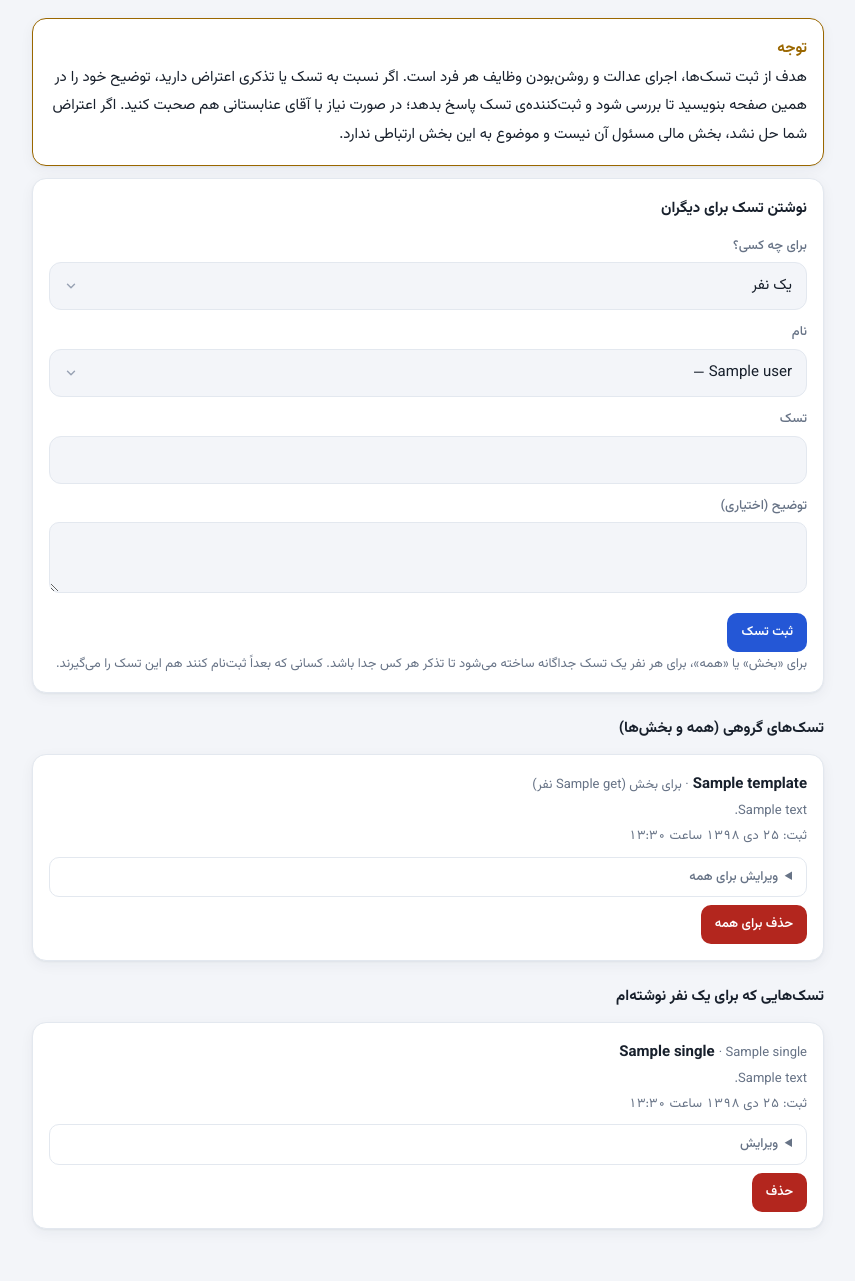
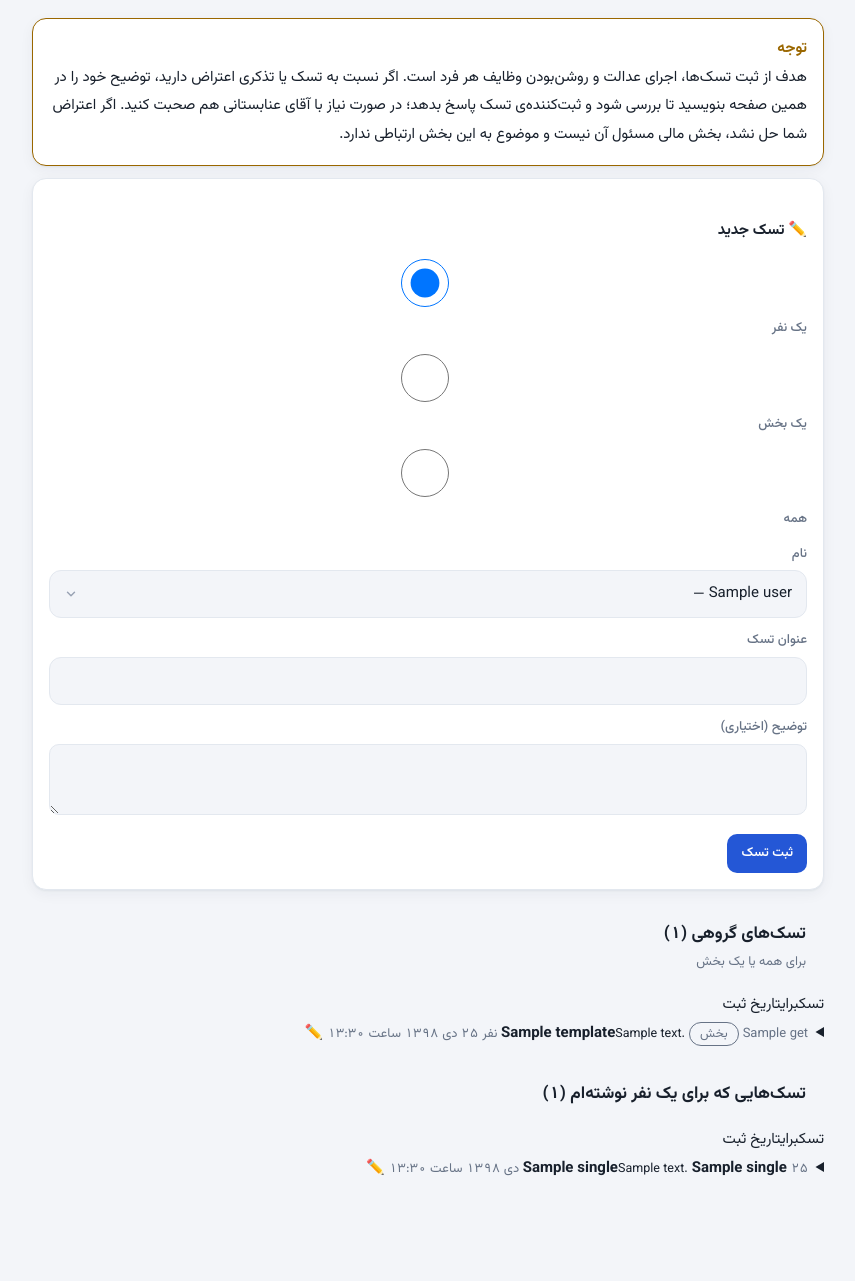
Before and after one commit to faeze-shirkhani/staff-portal, a Laravel app: template resources/views/tasks/assign.blade.php in a window 1280 px wide. Shown: the whole page, without its empty margins (212-1067 px from the left). After the commit the page ends 1176 px from the top, so only its background shows below. Run offline with Laravel 12, Linux system fonts and the light colour scheme; the template is opened without the code that fills it: most values are stand-ins (such as "Sample title", 1, 10 or a date in 2020); parts of the project's set-up code (start-up, migrations or seed data) failed here and were passed over.

Commit message:
My tasks and assign task: new UI

```diff
--- a/resources/views/tasks/assign.blade.php
+++ b/resources/views/tasks/assign.blade.php
@@ -2,15 +2,15 @@
 @use('App\Support\Fa')
 @section('title', 'نوشتن تسک')
 @section('body')
-<form method="post" action="/tasks/assign" class="card">
+<form method="post" action="/tasks/assign" class="card aform">
   @csrf
-  <b>نوشتن تسک برای دیگران</b>
-  <label>برای چه کسی؟</label>
-  <select name="target" onchange="document.getElementById('bu').hidden=this.value!=='user';document.getElementById('bs').hidden=this.value!=='section'">
-    <option value="user">یک نفر</option>
-    <option value="section">یک بخش</option>
-    <option value="all">همه</option>
-  </select>
+  <h3 class="ah">✏️ تسک جدید</h3>
+  <div class="atarget" id="atarget">
+    <label class="on"><input type="radio" name="target" value="user" checked> یک نفر</label>
+    <label><input type="radio" name="target" value="section"> یک بخش</label>
+    <label><input type="radio" name="target" value="all"> همه</label>
+  </div>
+  <div class="agrid">
     <div id="bu">
       <label>نام</label>
       <select name="user_id">
@@ -21,23 +21,27 @@
       <label>بخش</label>
       <select name="section">@foreach ($sections as $k => $v)<option value="{{ $k }}">{{ $v }}</option>@endforeach</select>
     </div>
-  <label>تسک</label>
-  <input name="title" maxlength="200" required>
-  <label>توضیح (اختیاری)</label>
-  <textarea name="note" rows="2" maxlength="1000"></textarea>
+    <div class="afull"><label>عنوان تسک</label><input name="title" maxlength="200" required></div>
+    <div class="afull"><label>توضیح (اختیاری)</label><textarea name="note" rows="2" maxlength="1000"></textarea></div>
+  </div>
+  <div class="ahint" id="ahint"></div>
   <button class="btn">ثبت تسک</button>
-  <div class="sm">برای «بخش» یا «همه»، برای هر نفر یک تسک جداگانه ساخته می‌شود تا تذکر هر کس جدا باشد. کسانی که بعداً ثبت‌نام کنند هم این تسک را می‌گیرند.</div>
 </form>
 
-<h3>تسک‌های گروهی (همه و بخش‌ها)</h3>
+<div class="osheet a4" style="margin-bottom:14px">
+  <div class="tlist-h"><div><h3 style="margin:0;font-size:17px">تسک‌های گروهی ({{ Fa::num($templates->count()) }})</h3><div class="sm">برای همه یا یک بخش</div></div></div>
+  @if ($templates->count())
+    <div class="ohead"><span>تسک</span><span>برای</span><span>تاریخ ثبت</span><span></span></div>
+  @endif
   @forelse ($templates as $g)
-  <div class="card">
-    <b>{{ $g->title }}</b>
-    <span class="sm">· برای {{ $g->scope === 'all' ? 'همه' : 'بخش ' . ($sections[$g->section] ?? '') }} ({{ Fa::num($counts->get($g->id, 0)) }} نفر)</span>
-    @if ($g->note)<div class="sm">{!! nl2br(e($g->note)) !!}</div>@endif
-    <div class="sm">ثبت: {{ Fa::dt($g->created_at) }}</div>
-    <details style="margin-top:8px">
-      <summary class="btn gh">ویرایش برای همه</summary>
+    <details class="orow">
+      <summary>
+        <span class="a-title"><b>{{ $g->title }}</b>@if ($g->note)<small>{{ \Illuminate\Support\Str::limit($g->note, 80) }}</small>@endif</span>
+        <span><span class="pill neutral">{{ $g->scope === 'all' ? 'همه' : 'بخش ' . ($sections[$g->section] ?? '') }}</span> <span class="sm">{{ Fa::num($counts->get($g->id, 0)) }} نفر</span></span>
+        <span class="sm">{{ Fa::dt($g->created_at) }}</span>
+        <span class="c-ic" title="ویرایش">✏️</span>
+      </summary>
+      <div class="obody">
         <form method="post" action="/tasks/assign/group/{{ $g->id }}/update">
           @csrf
           <label>عنوان</label>
@@ -46,24 +50,31 @@
           <textarea name="note" rows="2" maxlength="1000">{{ $g->note }}</textarea>
           <button class="btn">ذخیره برای همه</button>
         </form>
-    </details>
         <form method="post" action="/tasks/assign/group/{{ $g->id }}/delete" class="inl" onsubmit="return confirm('این تسک برای همه حذف شود؟')">
           @csrf
           <button class="btn no">حذف برای همه</button>
         </form>
       </div>
+    </details>
   @empty
-  <div class="sm">تسک گروهی ثبت نشده است.</div>
+    <div class="empty">تسک گروهی ثبت نشده است.</div>
   @endforelse
+</div>
 
-<h3>تسک‌هایی که برای یک نفر نوشته‌ام</h3>
+<div class="osheet a4">
+  <div class="tlist-h"><div><h3 style="margin:0;font-size:17px">تسک‌هایی که برای یک نفر نوشته‌ام ({{ Fa::num($singles->count()) }})</h3></div></div>
+  @if ($singles->count())
+    <div class="ohead"><span>تسک</span><span>برای</span><span>تاریخ ثبت</span><span></span></div>
+  @endif
   @forelse ($singles as $t)
-  <div class="card">
-    <b>{{ $t->title }}</b> <span class="sm">· {{ $t->uname }}</span>
-    @if ($t->note)<div class="sm">{!! nl2br(e($t->note)) !!}</div>@endif
-    <div class="sm">ثبت: {{ Fa::dt($t->created_at) }}</div>
-    <details style="margin-top:8px">
-      <summary class="btn gh">ویرایش</summary>
+    <details class="orow">
+      <summary>
+        <span class="a-title"><b>{{ $t->title }}</b>@if ($t->note)<small>{{ \Illuminate\Support\Str::limit($t->note, 80) }}</small>@endif</span>
+        <span><b>{{ $t->uname }}</b></span>
+        <span class="sm">{{ Fa::dt($t->created_at) }}</span>
+        <span class="c-ic" title="ویرایش">✏️</span>
+      </summary>
+      <div class="obody">
         <form method="post" action="/tasks/assign/{{ $t->id }}/update">
           @csrf
           <label>عنوان</label>
@@ -72,13 +83,32 @@
           <textarea name="note" rows="2" maxlength="1000">{{ $t->note }}</textarea>
           <button class="btn">ذخیره</button>
         </form>
-    </details>
         <form method="post" action="/tasks/assign/{{ $t->id }}/delete" class="inl" onsubmit="return confirm('این تسک حذف شود؟')">
           @csrf
           <button class="btn no">حذف</button>
         </form>
       </div>
+    </details>
   @empty
-  <div class="sm">تسک تکی ثبت نشده است.</div>
+    <div class="empty">تسک تکی ثبت نشده است.</div>
   @endforelse
+</div>
+
+<script>
+(function () {
+  var box = document.getElementById('atarget');
+  var hints = {
+    user: '',
+    section: 'برای هر نفرِ آن بخش یک تسک جداگانه ساخته می‌شود تا تذکر هر کس جدا باشد. کسانی که بعداً ثبت‌نام کنند هم این تسک را می‌گیرند.',
+    all: 'برای هر نفر یک تسک جداگانه ساخته می‌شود تا تذکر هر کس جدا باشد. کسانی که بعداً ثبت‌نام کنند هم این تسک را می‌گیرند.'
+  };
+  box.addEventListener('change', function () {
+    var v = box.querySelector('input:checked').value;
+    box.querySelectorAll('label').forEach(function (l) { l.classList.toggle('on', l.querySelector('input').checked); });
+    document.getElementById('bu').hidden = v !== 'user';
+    document.getElementById('bs').hidden = v !== 'section';
+    document.getElementById('ahint').textContent = hints[v];
+  });
+})();
+</script>
 @endsection
```
Also changed, not shown: resources/views/tasks/index.blade.php (line endings or trailing spaces). Lines whose indentation alone changed are shown as unchanged.
